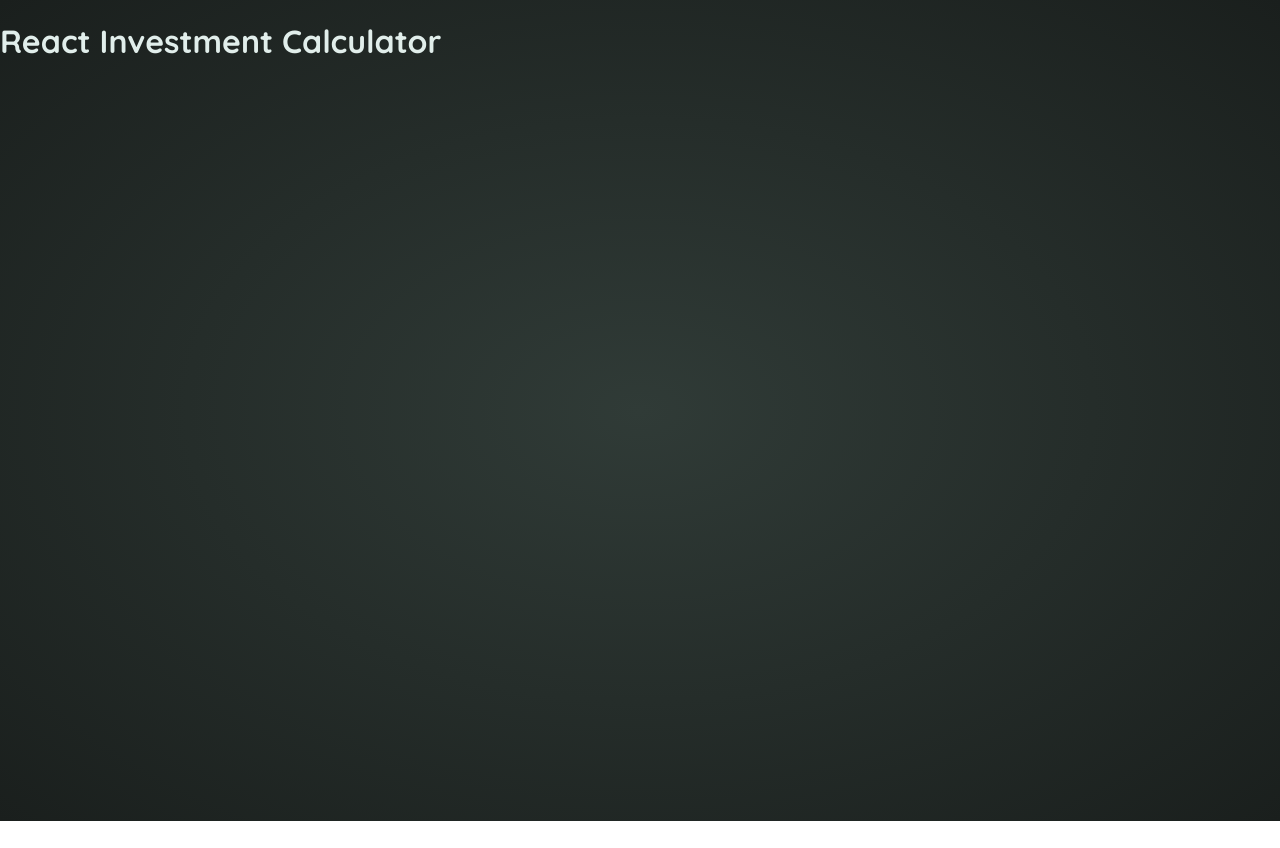
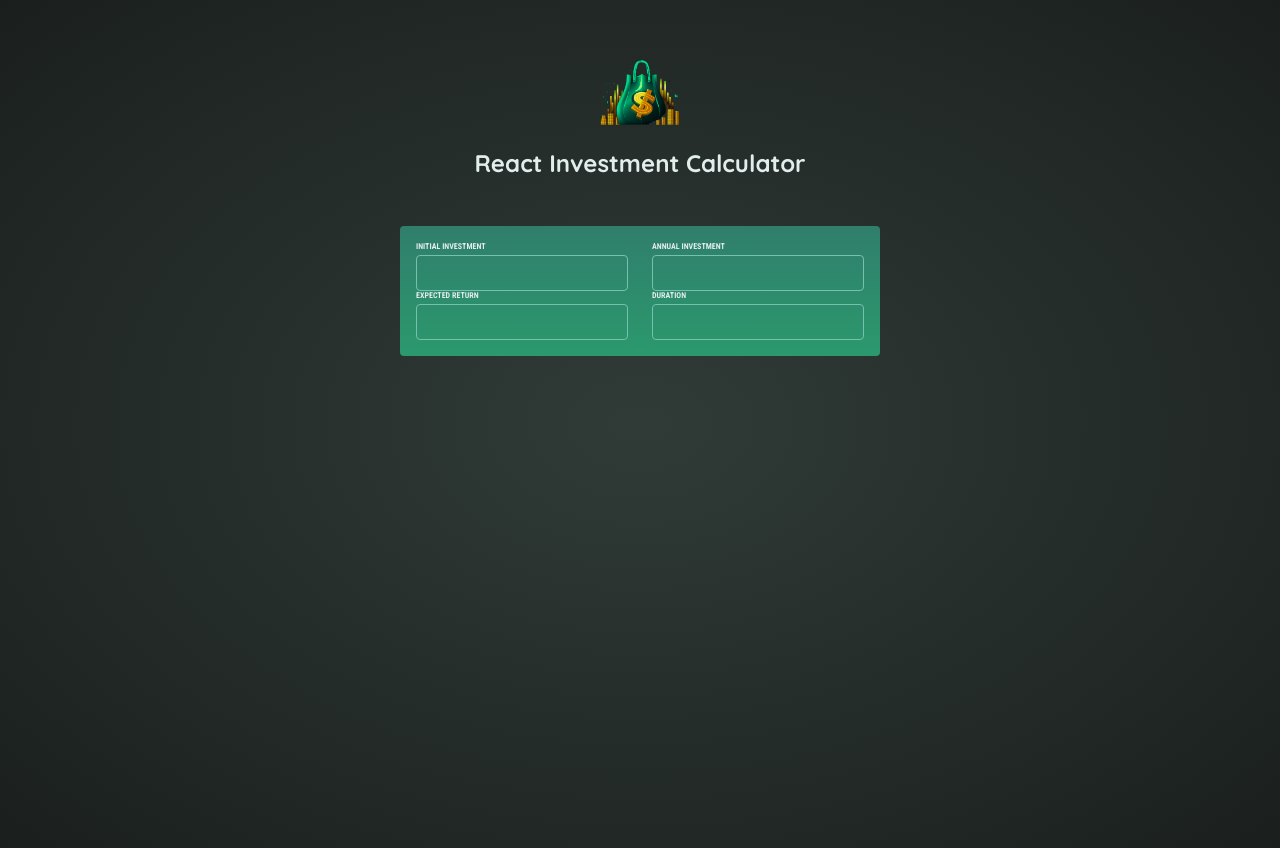
Before and after one commit to MMadejsza/react-investment-calculator-with-Maximilian-Schwarzmuller, a React (Vite) app in the folder dev/: page / in a window 1280 px wide. Before the commit the page ends 821 px from the top, so only its background shows below. Built offline with nearby package versions, Linux system fonts and the light colour scheme.

Commit message:
header and input sections layout

```diff
--- a/dev/src/App.jsx
+++ b/dev/src/App.jsx
@@ -1,7 +1,14 @@
+import React, {useState} from 'react';
+import Header from './components/Header';
+import SectionUserInput from './components/SectionUserInput';
+
 function App() {
-  return (
-    <h1>React Investment Calculator</h1>
-  )
+	return (
+		<>
+			<Header />
+			<SectionUserInput />
+		</>
+	);
 }
 
-export default App
+export default App;
--- /dev/null
+++ b/dev/src/components/Header.jsx
@@ -0,0 +1,17 @@
+import logo from '../assets/investment-calculator-logo.png';
+
+function Header() {
+	return (
+		<>
+			<header id='header'>
+				<img
+					src={logo}
+					alt='Investment Calculator Logo'
+				/>
+				<h1>React Investment Calculator</h1>
+			</header>
+		</>
+	);
+}
+
+export default Header;
--- /dev/null
+++ b/dev/src/components/SectionUserInput.jsx
@@ -0,0 +1,49 @@
+import React, {useState} from 'react';
+
+function SectionUserInput() {
+	const [state, setstate] = useState();
+
+	return (
+		<section id='user-input'>
+			<div className='input-group'>
+				<div>
+					<label htmlFor='initialInvestment'>Initial Investment</label>
+					<input
+						type='number'
+						name='initialInvestment'
+						required
+					/>
+				</div>
+
+				<div>
+					<label htmlFor='annualInvestment'>Annual Investment</label>
+					<input
+						type='number'
+						name='annualInvestment'
+						required
+					/>
+				</div>
+			</div>
+			<div className='input-group'>
+				<div>
+					<label htmlFor='expectedReturn'>Expected Return</label>
+					<input
+						type='number'
+						name='expectedReturn'
+						required
+					/>
+				</div>
+				<div>
+					<label htmlFor='duration'>Duration</label>
+					<input
+						type='number'
+						name='duration'
+						required
+					/>
+				</div>
+			</div>
+		</section>
+	);
+}
+
+export default SectionUserInput;
```
